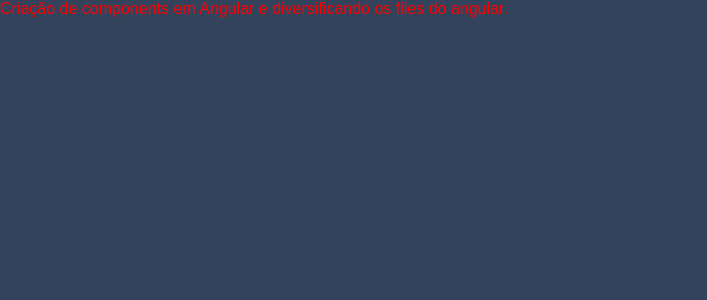
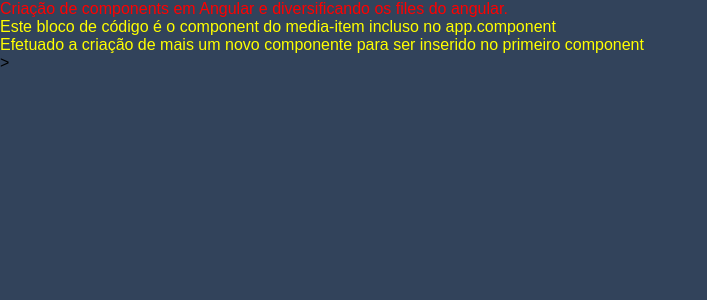
Before and after one commit to rafaelso1/angular-essential-training, an Angular app: page / in a window 1280 px wide. Shown: the top 300 px of the page, without its empty margins (0-707 px from the left). Built offline with nearby package versions, Linux system fonts and the light colour scheme.

Commit message:
Efetuado a criação de mais um novo componente para ser inserido no primeiro component

```diff
--- a/src/app/app.component.html
+++ b/src/app/app.component.html
@@ -1 +1,2 @@
 <h1 class="ID">Criação de components em Angular e diversificando os files do angular.</h1>
+<mw-media-item></mw-media-item>>
--- a/src/app/app.module.ts
+++ b/src/app/app.module.ts
@@ -1,13 +1,15 @@
 import { NgModule } from '@angular/core';
 import { BrowserModule } from '@angular/platform-browser';
 import { AppComponent } from './app.component';
+import { MediaItemComponent } from './media-item.component';
 
 @NgModule({
   imports: [
     BrowserModule
   ],
   declarations: [
-    AppComponent
+    AppComponent,
+    MediaItemComponent
   ],
   bootstrap: [
     AppComponent
--- /dev/null
+++ b/src/app/media-item.component.css
@@ -0,0 +1,3 @@
+h2{
+    color: yellow;
+}
--- /dev/null
+++ b/src/app/media-item.component.html
@@ -0,0 +1,2 @@
+<h2> Este bloco de código é o component do media-item incluso no app.component <br/>
+    Efetuado a criação de mais um novo componente para ser inserido no primeiro component</h2>
--- /dev/null
+++ b/src/app/media-item.component.ts
@@ -0,0 +1,11 @@
+import { Component } from "@angular/core";
+
+@Component({
+    selector: 'mw-media-item',
+    templateUrl:'./media-item.component.html',
+    styleUrls: [
+        './media-item.component.css'
+    ]
+})
+
+export class MediaItemComponent {}
```
